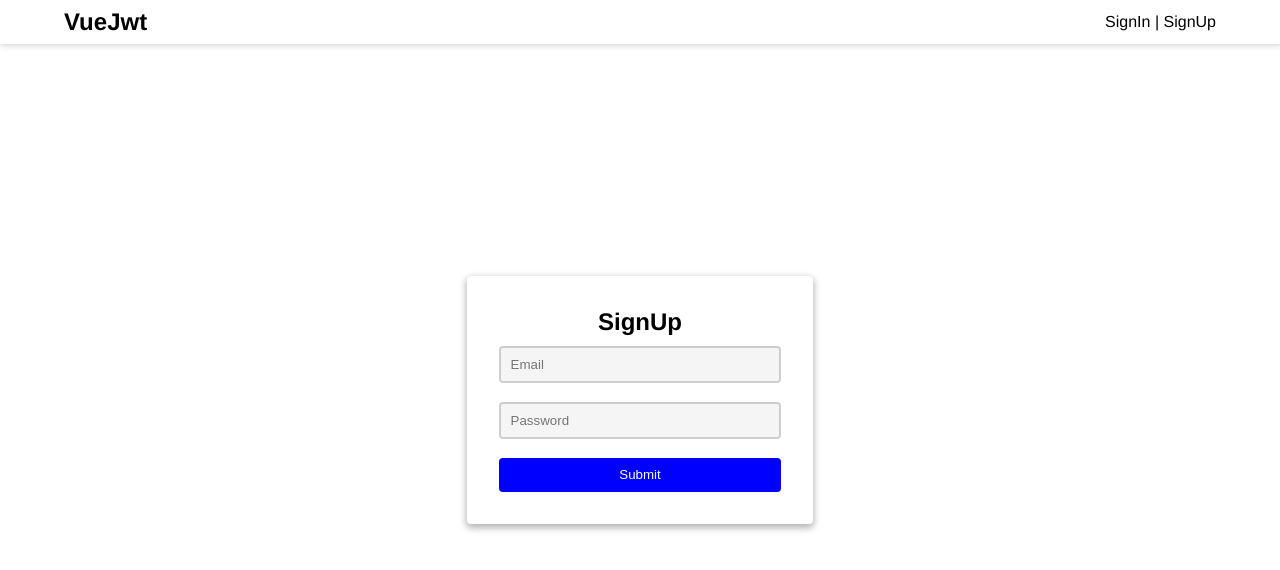
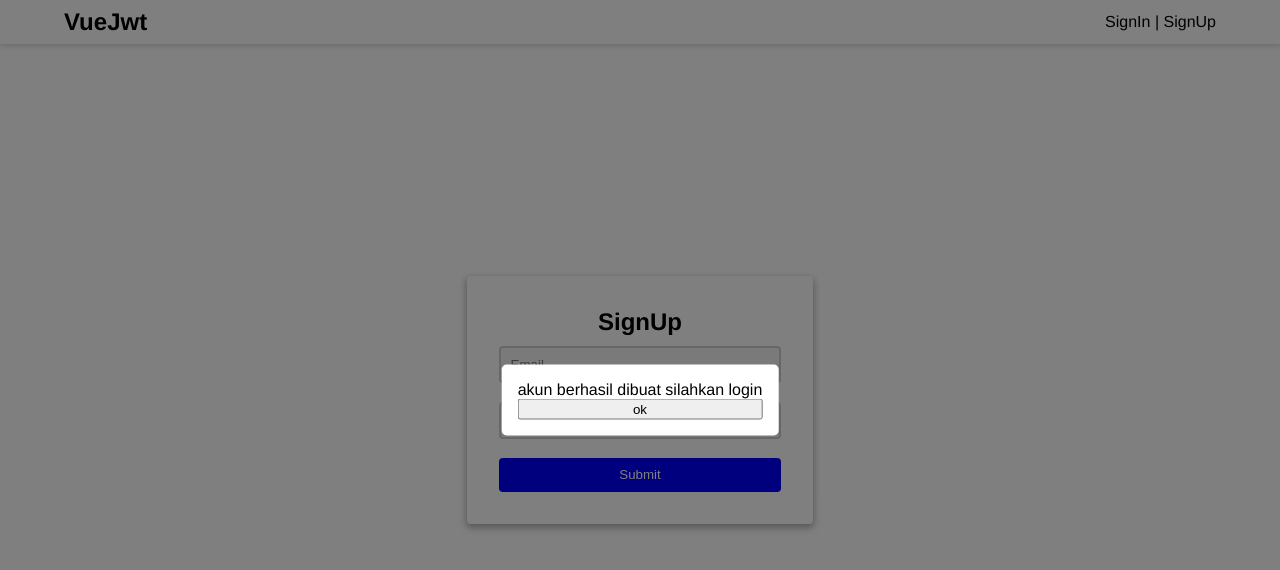
Before and after one commit to ra-md/vue-jwt-authentication, a Vue app: page /signup in a window 1280 px wide. Shown: the top 570 px of the page. Built offline with nearby package versions, Linux system fonts and the light colour scheme.

Commit message:
new file:   src/components/Modal.vue 	new file:   src/store/actions.type.js 	new file:   src/store/auth.module.js 	new file:   src/store/mutations.type.js 	new file:   src/util/jwtService.js 	add modal:   src/views/SignUp.vue

```diff
--- a/src/api/index.js
+++ b/src/api/index.js
@@ -1,9 +1,11 @@
 import axios from 'axios';
+import jwtService from '@/util/jwtService';
+
 const API_URL = 'http://localhost:3000';
 const api = axios.create({ baseURL: API_URL });
 
 function setHeader() {
-	api.default.headers.common.Authorization = 'TOKEN';
+	api.default.headers.common.Authorization = `Token ${jwtService.getToken()}`;
 };
 
 export function userSignin({ email, password }) {
@@ -15,10 +17,7 @@ export function userSignin({ email, password }) {
 };
 
 export function userSignup({ email, password }) {
-	return api.post('/register', {
-		email,
-		password
-	});
+	return api.post('/register', { email, password });
 };
 
 export function getCustomers() {
--- a/src/components/Form.vue
+++ b/src/components/Form.vue
@@ -5,6 +5,9 @@
 			<form @submit.prevent="submit">
 				<input v-model="email" type="email" placeholder="Email">
 				<input v-model="password" type="password" placeholder="Password">
+        <div v-if="errors">
+          <p>{{ errors }}</p>
+        </div>
 				<input class="btn" type="submit">
 			</form>
 		</div>
@@ -12,6 +15,8 @@
 </template>
 
 <script>
+  import { mapState } from 'vuex';
+
 	export default {
 		name: 'Form',
 		data() {
@@ -20,6 +25,11 @@
 				password: ''
 			};
 		},
+    computed: {
+      ...mapState({
+        errors: state => state.auth.errors
+      })
+    },
 		methods: {
 			submit() {
 				this.$emit('submit', { email: this.email, password: this.password });
--- /dev/null
+++ b/src/components/Modal.vue
@@ -0,0 +1,49 @@
+<template>
+	<div class="overlay">
+		<div v-if="modal" class="modal">
+			<p>akun berhasil dibuat silahkan login</p>
+			<button>ok</button>
+		</div>
+	</div>
+</template>
+
+<script>
+	export default {
+		name: 'Modal',
+		data() {
+			return {
+				modal: false
+			};
+		},
+		methods: {
+			openModal() {
+				this.modal = !this.modal;
+			}
+		}
+	};
+</script>
+
+<style>
+	.modal {
+    position: fixed;
+    top: 50%;
+    left: 50%;
+    transform: translate(-50%, -50%);
+    padding: 1em;
+    background-color: white;
+    border-radius: 5px;
+    text-align: center;
+    display: flex;
+    flex-direction: column;
+    justify-content: center;
+	}
+
+	.overlay {
+		background: rgba(0,0,0,0.5);
+    position: fixed;
+    top: 0;
+    bottom: 0;
+    left: 0;
+    right: 0;
+	}
+</style>
--- /dev/null
+++ b/src/store/actions.type.js
@@ -0,0 +1 @@
+export const REGISTER = 'register';
--- /dev/null
+++ b/src/store/auth.module.js
@@ -0,0 +1,37 @@
+import { REGISTER } from './actions.type';
+import { SET_ERROR } from './mutations.type';
+import { userSignup } from '@/api';
+import jwtService from '@/util/jwtService';
+
+const state = {
+	isAuthenticated: !!jwtService.getToken(),
+	user: {},
+	errors: null
+};
+
+const mutations = {
+	[SET_ERROR](state, error) {
+		state.errors = error;
+	}
+};
+
+const actions = {
+	[REGISTER]({ commit }, credentials) {
+		return new Promise((resolve) => {
+			commit(SET_ERROR, null);
+			userSignup(credentials)
+			.then(() => {
+				resolve();
+			})
+			.catch(error => {
+				commit(SET_ERROR, error.response.data.message);
+			});
+		});
+	}
+};
+
+export default {
+	state,
+	actions,
+	mutations
+};
--- a/src/store/index.js
+++ b/src/store/index.js
@@ -1,15 +1,12 @@
 import Vue from 'vue';
 import Vuex from 'vuex';
+
+import auth from './auth.module';
 
 Vue.use(Vuex);
 
 export default new Vuex.Store({
-  state: {
-  },
-  mutations: {
-  },
-  actions: {
-  },
   modules: {
+  	auth
   }
 });
--- /dev/null
+++ b/src/store/mutations.type.js
@@ -0,0 +1,2 @@
+export const SET_AUTH = 'setAuth';
+export const SET_ERROR = 'setError';
--- /dev/null
+++ b/src/util/jwtService.js
@@ -0,0 +1,13 @@
+function saveToken(token) {
+	window.localStorage.setItem('token', token);
+};
+
+function getToken() {
+	return window.localStorage.getItem('token');
+};
+
+function deleteToken() {
+	window.localStorage.removeItem('token');
+};
+
+export default { saveToken, getToken, deleteToken };
--- a/src/views/SignUp.vue
+++ b/src/views/SignUp.vue
@@ -3,20 +3,28 @@
 	<Form @submit="signup">
 		<h2>SignUp</h2>
 	</Form>
+	<Modal ref="modal"/>
 	</div>
 </template>
 
 <script>
 	import Form from '@/components/Form';
+	import { REGISTER } from '@/store/actions.type';
+	import Modal from '@/components/Modal';
 
 	export default {
 		name: 'SignUp',
 		components: {
-			Form
+			Form,
+			Modal
+		},
+		mounted() {
+			console.log(this.$refs.modal.openModal());
 		},
 		methods: {
 			signup(value) {
-				console.log(value);
+				this.$store.dispatch(REGISTER, value)
+				.then(() => console.log('push route'));
 			}
 		}
 	};
```
